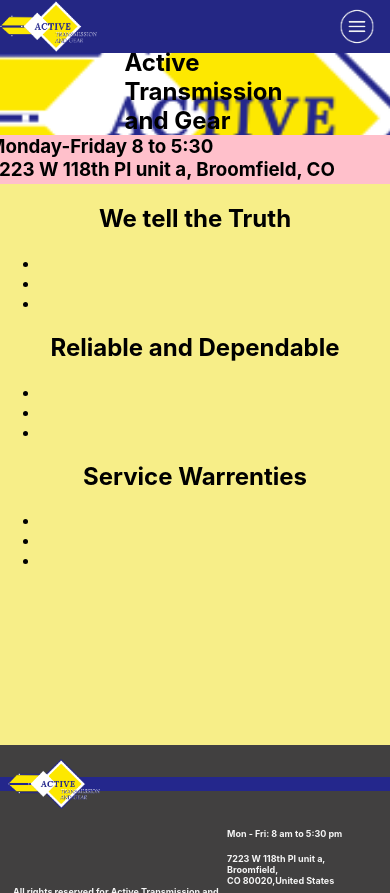
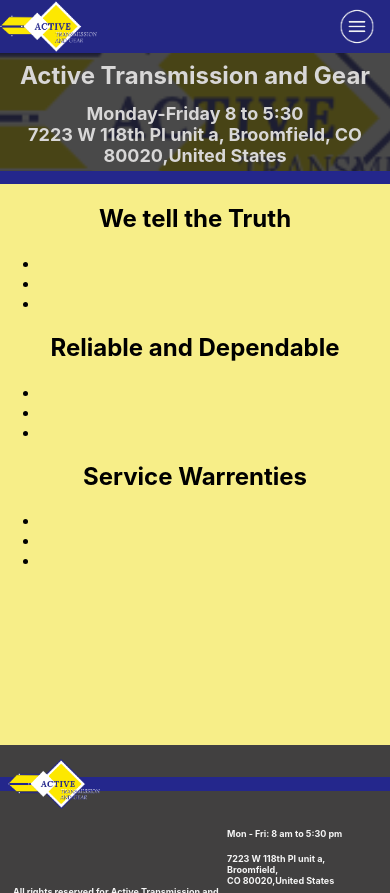
Before and after one commit to RobnettSean22/activeTansmission, a React (Create React App) app: page / in a window 390 px wide. Built offline with nearby package versions, Linux system fonts and the light colour scheme.

Commit message:
creating full navigation for mobile

```diff
--- a/src/components/mobile_components/MobileLandingLocation.jsx
+++ b/src/components/mobile_components/MobileLandingLocation.jsx
@@ -19,33 +19,49 @@
 
 const TitleContainer = styled.div`
   height: 100%;
-  width: 141px;
+  width: 100%;
   display: flex;
   flex-direction: column;
-  justify-content: center;
+  justify-content: flex-start;
   align-items: center;
-  h2 {
-    margin: 0;
-  }
+  background: rgb(28, 28, 28, 0.8);
 `;
 const Title = styled.div`
   width: 100%;
-  height: ;
+  height: 35px;
+  justify-self: center;
+  display: flex;
+  justify-content: center;
+  align-items: center;
+  margin-bottom: 10px;
+  margin-top: 5px;
+  h2 {
+    margin: 0;
+    color: #d8d7d7;
+    font-size: 24px;
+    text-align: center;
+  }
 `;
 
 const Hours = styled.div`
   height: 55px;
-  width: 414px;
-  background: pink;
+  width: 100%;
+  display: center;
+  justify-content: center;
+  align-items: center;
   h3 {
     margin: 0;
+    font-size: 18px;
+    color: #d8d7d7;
+    text-align: center;
   }
 `;
 
 const Divider = styled.div`
-  width: 414px;
+  width: 100%;
   height: 14px;
   background: #24278c;
+  justify-self: flex-end;
 `;
 
 const Mobilelandinglocation = (props) => {
```
Also changed, not shown: 1 other file (tests, documents, lock files or other folders).
